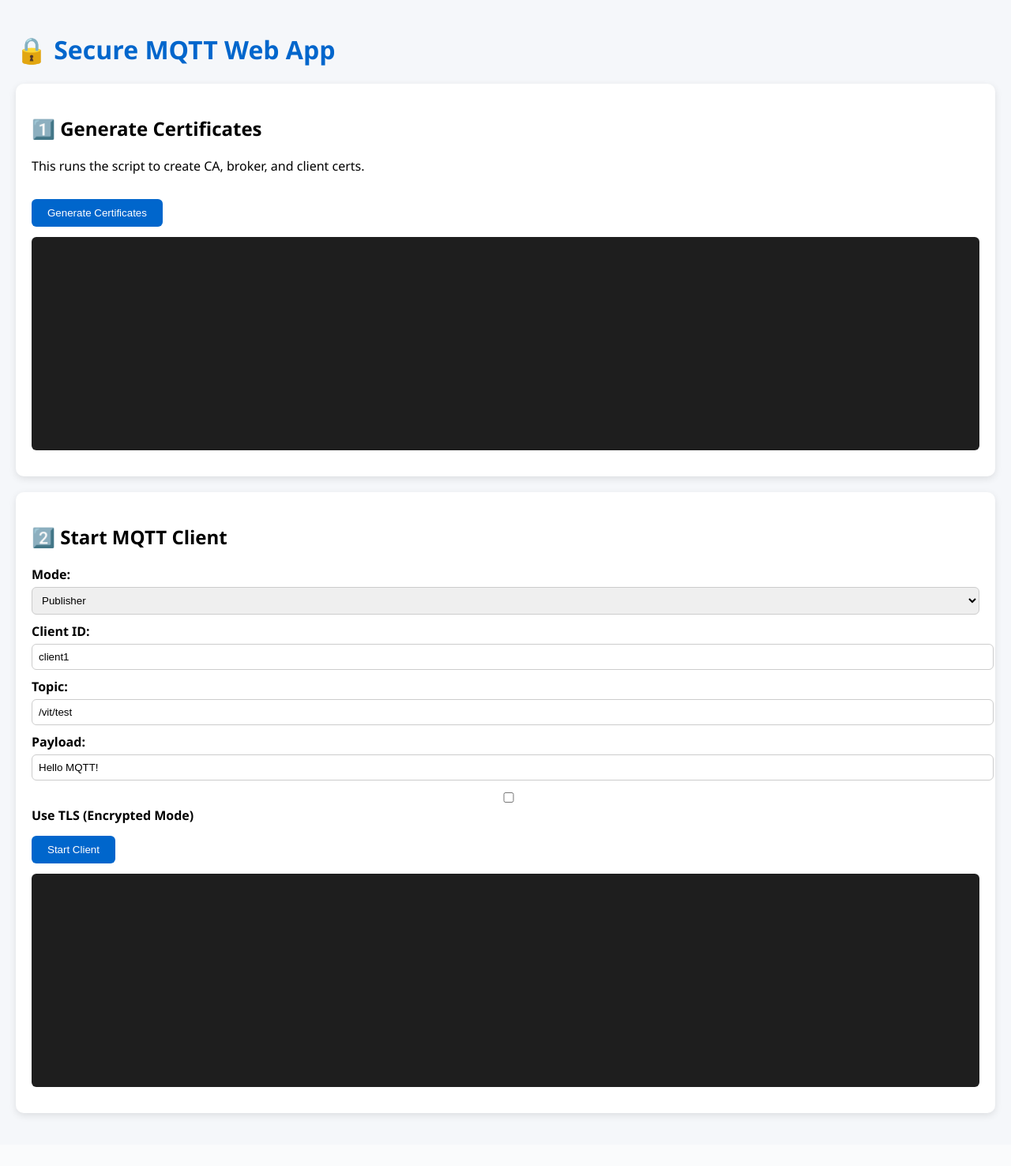
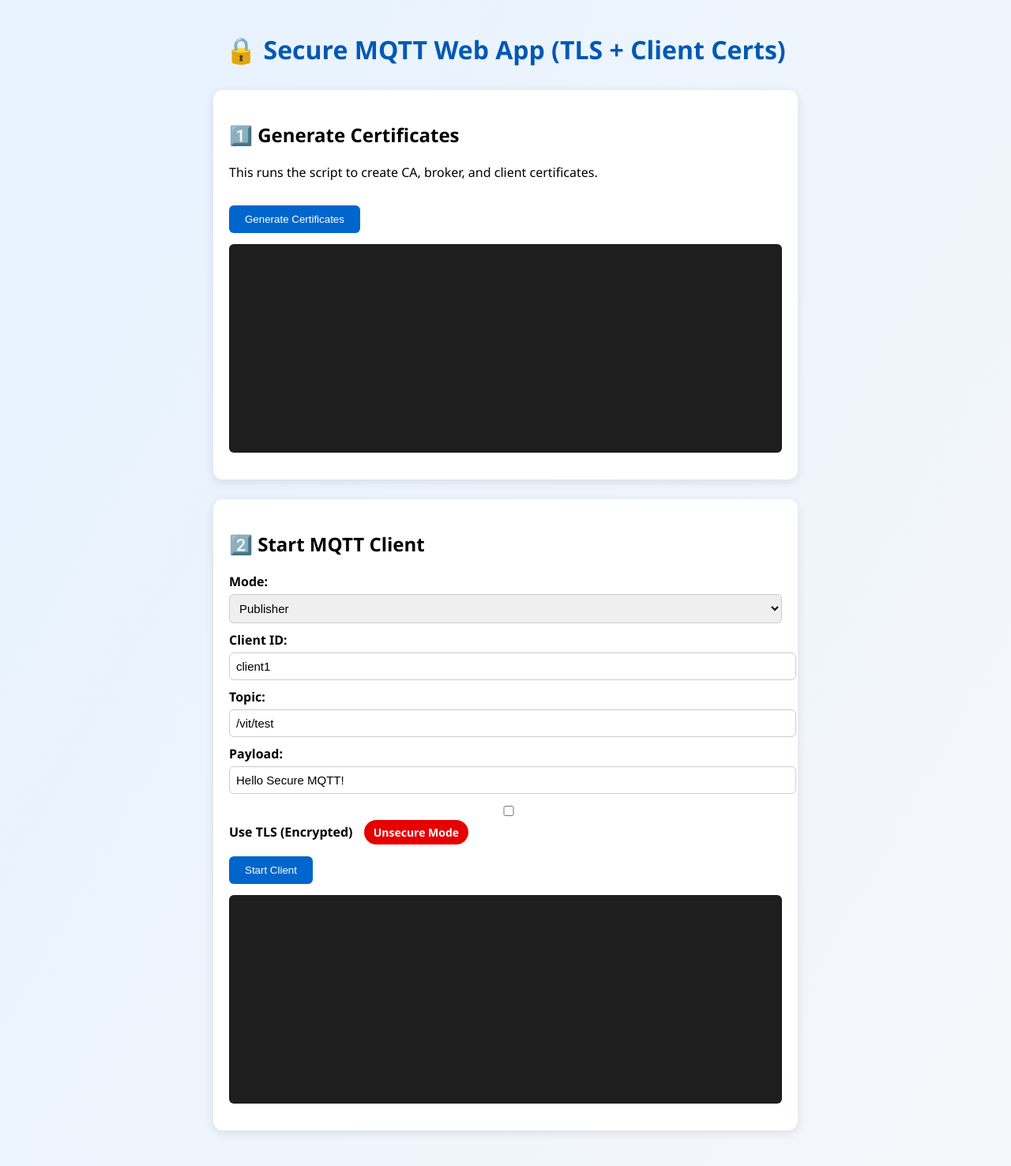
Before and after one commit to Abhay-098/secure-mqtt-webapp, a Flask app: page / in a window 1280 px wide. Shown: the whole page at 79% size. Before the commit the page ends 1414 px from the top, so only its background shows below. Run offline with Flask 3, Linux system fonts and the light colour scheme; some libraries are stand-ins or nearby versions.

Commit message:
Update index.html

```diff
--- a/templates/index.html
+++ b/templates/index.html
@@ -6,22 +6,83 @@
   <title>🔒 Secure MQTT Web App</title>
   <script src="https://cdn.socket.io/4.7.2/socket.io.min.js"></script>
   <style>
-    body { font-family: 'Segoe UI', sans-serif; background: #f5f7fa; margin: 0; padding: 20px; }
-    h1 { color: #0066cc; }
-    .card { background: white; border-radius: 10px; padding: 20px; margin-bottom: 20px; box-shadow: 0 3px 10px rgba(0,0,0,0.1); }
-    label { display: block; margin-top: 10px; font-weight: bold; }
-    input, select { width: 100%; padding: 8px; margin-top: 5px; border-radius: 6px; border: 1px solid #ccc; }
-    button { background: #0066cc; color: white; border: none; padding: 10px 20px; margin-top: 15px; border-radius: 6px; cursor: pointer; }
-    button:hover { background: #004d99; }
-    pre { background: #1e1e1e; color: #00ff9c; padding: 10px; border-radius: 6px; height: 250px; overflow-y: auto; }
+    body {
+      font-family: "Segoe UI", sans-serif;
+      background: linear-gradient(120deg, #e6f2ff, #f5f7fa);
+      margin: 0;
+      padding: 20px;
+    }
+    h1 {
+      color: #0059b3;
+      text-align: center;
+      margin-bottom: 30px;
+    }
+    .card {
+      background: white;
+      border-radius: 12px;
+      padding: 20px;
+      margin: 0 auto 25px auto;
+      box-shadow: 0 3px 12px rgba(0, 0, 0, 0.1);
+      max-width: 700px;
+    }
+    label {
+      display: block;
+      margin-top: 10px;
+      font-weight: bold;
+    }
+    input, select {
+      width: 100%;
+      padding: 8px;
+      margin-top: 5px;
+      border-radius: 6px;
+      border: 1px solid #ccc;
+      font-size: 15px;
+    }
+    button {
+      background: #0066cc;
+      color: white;
+      border: none;
+      padding: 10px 20px;
+      margin-top: 15px;
+      border-radius: 6px;
+      cursor: pointer;
+      transition: background 0.3s;
+    }
+    button:hover {
+      background: #004d99;
+    }
+    pre {
+      background: #1e1e1e;
+      color: #00ff9c;
+      padding: 12px;
+      border-radius: 6px;
+      height: 240px;
+      overflow-y: auto;
+      font-size: 14px;
+    }
+    .status {
+      display: inline-block;
+      margin-left: 10px;
+      padding: 6px 12px;
+      border-radius: 20px;
+      font-weight: bold;
+      color: white;
+      font-size: 14px;
+    }
+    .secure {
+      background-color: #00b300;
+    }
+    .unsecure {
+      background-color: #e60000;
+    }
   </style>
 </head>
 <body>
-  <h1>🔒 Secure MQTT Web App</h1>
+  <h1>🔒 Secure MQTT Web App (TLS + Client Certs)</h1>
 
   <div class="card">
     <h2>1️⃣ Generate Certificates</h2>
-    <p>This runs the script to create CA, broker, and client certs.</p>
+    <p>This runs the script to create CA, broker, and client certificates.</p>
     <button onclick="generateCerts()">Generate Certificates</button>
     <pre id="genOutput"></pre>
   </div>
@@ -33,13 +94,21 @@
       <option value="pub">Publisher</option>
       <option value="sub">Subscriber</option>
     </select>
+
     <label>Client ID:</label>
     <input id="client" value="client1">
+
     <label>Topic:</label>
     <input id="topic" value="/vit/test">
+
     <label>Payload:</label>
-    <input id="payload" value="Hello MQTT!">
-    <label><input type="checkbox" id="useTls"> Use TLS (Encrypted Mode)</label>
+    <input id="payload" value="Hello Secure MQTT!">
+
+    <label>
+      <input type="checkbox" id="useTls" onchange="updateStatus()"> Use TLS (Encrypted)
+      <span id="tlsStatus" class="status unsecure">Unsecure Mode</span>
+    </label>
+
     <button onclick="startClient()">Start Client</button>
     <pre id="clientOutput"></pre>
   </div>
@@ -60,18 +129,36 @@
     }
 
     async function startClient() {
+      const useTls = document.getElementById("useTls").checked;
       const body = {
         mode: document.getElementById("mode").value,
         client: document.getElementById("client").value,
         topic: document.getElementById("topic").value,
         payload: document.getElementById("payload").value,
-        use_tls: document.getElementById("useTls").checked
+        use_tls: useTls
       };
       const res = await fetch("/start_client", {
-        method: "POST", headers: { "Content-Type": "application/json" }, body: JSON.stringify(body)
+        method: "POST",
+        headers: { "Content-Type": "application/json" },
+        body: JSON.stringify(body)
       });
       const data = await res.json();
-      document.getElementById("clientOutput").textContent += `Started client: ${JSON.stringify(data)}\n`;
+      const output = document.getElementById("clientOutput");
+      output.textContent += `Started client (${useTls ? 'Secure TLS' : 'Unsecure'}) → ${JSON.stringify(data)}\n`;
+    }
+
+    function updateStatus() {
+      const checkbox = document.getElementById("useTls");
+      const status = document.getElementById("tlsStatus");
+      if (checkbox.checked) {
+        status.textContent = "Secure TLS Mode";
+        status.classList.remove("unsecure");
+        status.classList.add("secure");
+      } else {
+        status.textContent = "Unsecure Mode";
+        status.classList.remove("secure");
+        status.classList.add("unsecure");
+      }
     }
   </script>
 </body>
```
